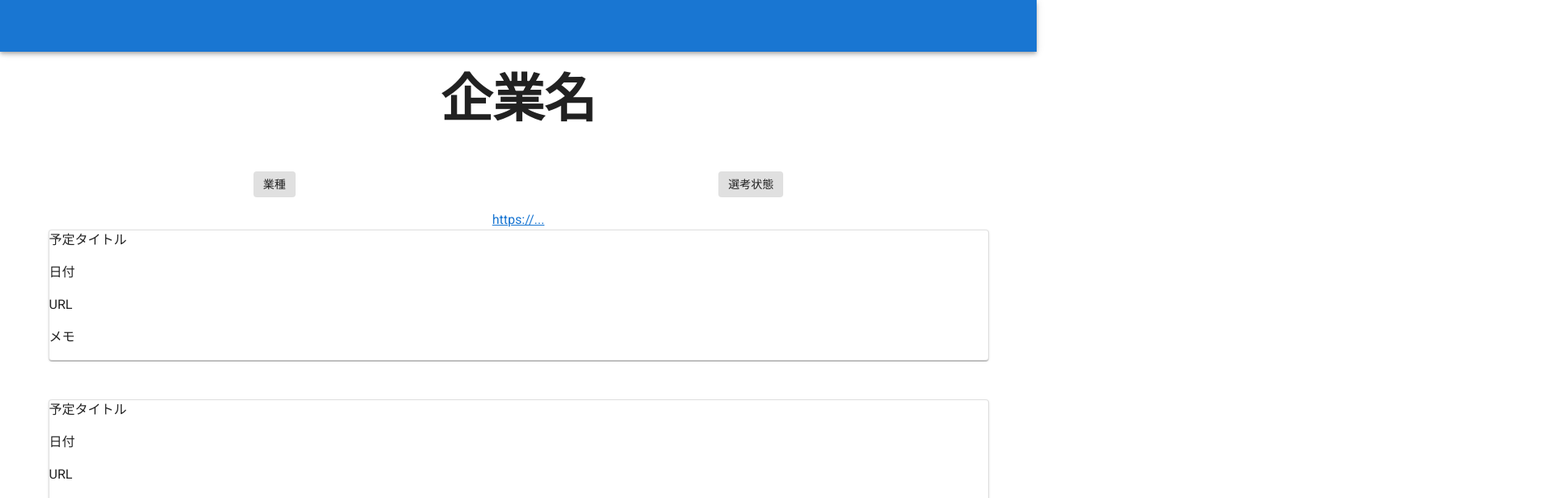
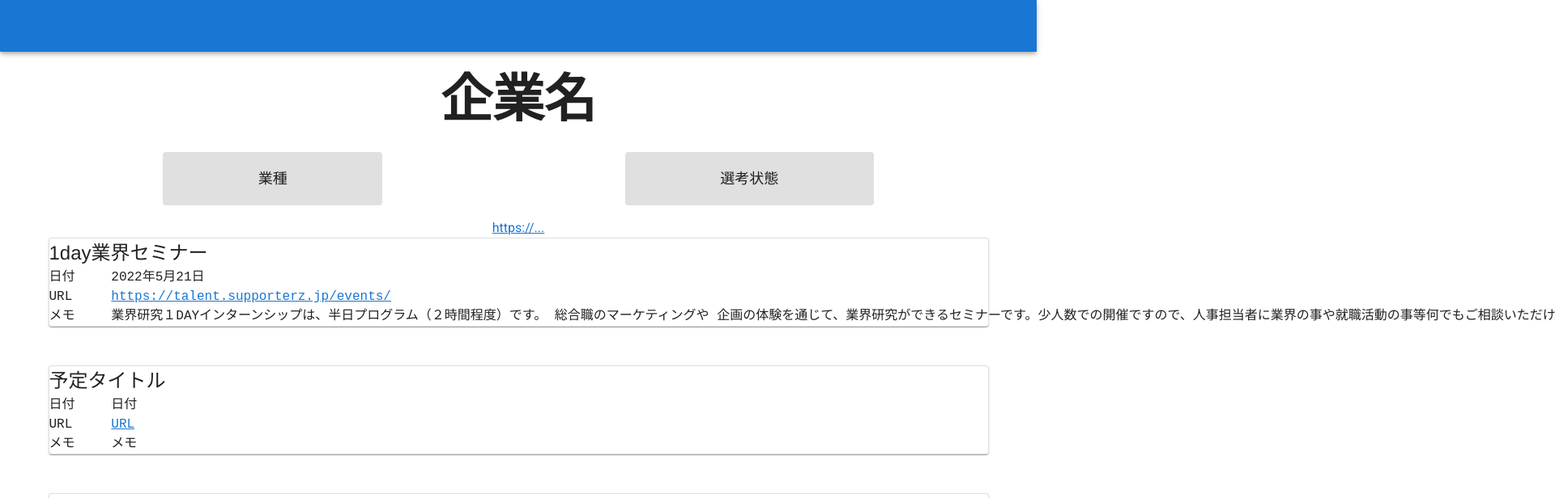
Before and after one commit to masudaryuto/mitm-app, a Vue app: page /company in a window 1280 px wide. Shown: the top 616 px of the page at 81% size, 1920 px wide, since content can reach past the window. Built offline with nearby package versions, Linux system fonts and the light colour scheme.

Commit message:
update VCompany.vue ver4.0

```diff
--- a/src/components/mitm-app/VCompany.vue
+++ b/src/components/mitm-app/VCompany.vue
@@ -8,24 +8,29 @@
 	</div>
 	</v-layout>
 
-	<br><br>
+	<br>
 
 
 	<v-row
 		align="center"
 		justify="space-around"
 		class="ma-n2"
+		id="row-label"
 	>
 		<v-chip
 			class="Indust"
 			label
+			x-large
+			id="box"
 		>
+		{{industryText}}
 
-			{{industryText}}
 		</v-chip>
 		<v-chip
 			class="status"
 			label
+			x-large
+			id="box"
 		>
 			{{statusText}}
 		</v-chip>
@@ -45,17 +50,17 @@
 			outlined
 			title
 			>
-			<div class="schedule_title">
+			<div class="schedule_title" id="schedule-title">
 				<p>{{companySchedule.scheduleTitle}}</p>
 			</div>
 			<div class="schedule_date">
-				<p>{{companySchedule.scheduleDate}}</p>
+				<pre>日付&#009;&#009;{{companySchedule.scheduleDate}}</pre>
 			</div>
 			<div class="company_url">
-				<p>{{companySchedule.scheduleUrl}}</p>
+				<pre>URL&#009;&#009;<a v-bind:href="companySchedule.scheduleUrl">{{companySchedule.scheduleUrl}}</a></pre>
 			</div>
 			<div class="memo">
-				<p>{{companySchedule.scheduleMemo}}</p>
+				<pre>メモ&#009;&#009;{{companySchedule.scheduleMemo}}</pre>
 			</div>
 		</v-card>
 
@@ -77,9 +82,9 @@ export default class VCompany extends Vue {
 	public industryText = '業種'
 	public company_url = 'https://...'
 	//public companySchedule = {scheduleTitle:'予定タイトル', scheduleDate:'日付', scheduleUrl:'URL', scheduleMemo:'メモ'}
-
+	public memo = '業界研究１DAYインターンシップは、半日プログラム（２時間程度）です。 総合職のマーケティングや 企画の体験を通じて、業界研究ができるセミナーです。少人数での開催ですので、人事担当者に業界の事や就職活動の事等何でもご相談いただけます。お気軽にご参加お待ちしています♪'
 	public companySchedules = [
-		{scheduleTitle:'予定タイトル', scheduleDate:'日付', scheduleUrl:'URL', scheduleMemo:'メモ'},
+		{scheduleTitle:'1day業界セミナー', scheduleDate:'2022年5月21日', scheduleUrl:'https://talent.supporterz.jp/events/', scheduleMemo:this.memo},
 		{scheduleTitle:'予定タイトル', scheduleDate:'日付', scheduleUrl:'URL', scheduleMemo:'メモ'},
 		{scheduleTitle:'予定タイトル', scheduleDate:'日付', scheduleUrl:'URL', scheduleMemo:'メモ'},
 	]
@@ -98,4 +103,32 @@ export default class VCompany extends Vue {
 	//font-family:'Times New Roman', Times, serif;
 }
 
+#row-label{
+
+}
+
+#box{
+	//width: 200px;
+	padding-left: 10%;
+	padding-right: 10%;
+
+}
+
+.v-chip__content{
+
+
+
+}
+
+#schedule-title{
+	font-size: 24px;
+	font-family:'Franklin Gothic Medium', 'Arial Narrow', Arial, sans-serif;
+
+}
+#schedule-title > p{
+	margin-bottom: 0%;
+}
+
+
+
 </style>
```
